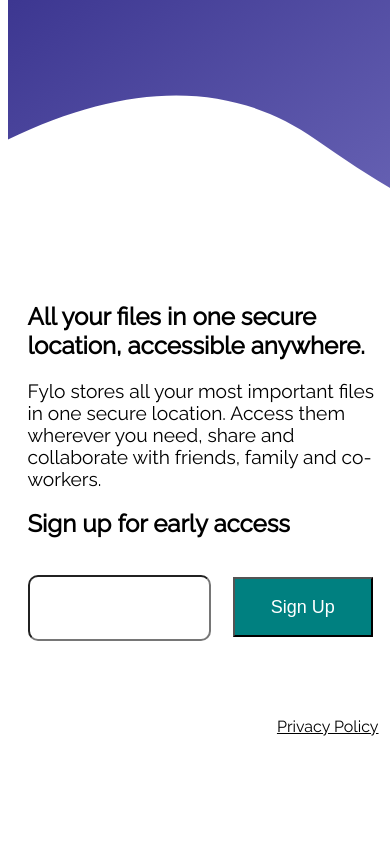
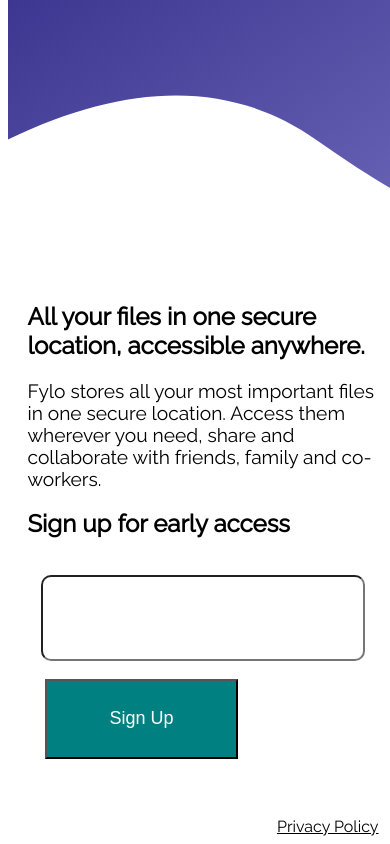
Before and after one commit to ChamuMutezva/fylo-landing-page, a plain HTML site: page index.html in a window 390 px wide. Shown: the part 545-1389 px from the top of the page. Before the commit the page ends 1289 px from the top, so only its background shows below. Drawn offline with Linux system fonts and the light colour scheme.

Commit message:
feat: mobile buttons and text layout and positioning

```diff
--- a/main.css
+++ b/main.css
@@ -83,14 +83,14 @@ div#signUp {
 
 input[type="text"] {
     width: 50%;
-    height: 60px;
+    height: 80px;
     border-radius: 10px;
     margin: 5% 0;
 }
 
 input[type="submit"] {
     width: 40%;
-    height: 60px;
+    height: 80px;
     margin-left: 5%;
     background-color: teal;
     color: white;
@@ -156,6 +156,19 @@ footer {
 
 }
 
+@media only screen and (min-width: 521px) and (max-width: 825) {
+
+    .illustration {
+        margin-top: -15%;
+    }
+
+    aside img {
+        /* transform: scale(0.6); */
+        width: 70%;
+        margin-top: 40%;
+    }
+
+}
 
 @media only screen and (max-width: 520px) {
 
@@ -173,18 +186,17 @@ footer {
         margin-top: 40%;
     }
 
-}
-
-@media only screen and (min-width: 521px) and (max-width: 825){
-
-    .illustration {
-        margin-top: -15%;
+    div#signUp {
+        display: grid;
+        grid-template-columns: 1fr;
     }
 
-    aside img {
-        /* transform: scale(0.6); */
-        width: 70%;
-        margin-top: 40%;
+    input[type="text"] {
+        width: 90%;
+        justify-self: center
     }
 
+    input[type="submit"] {
+        width: 55%;
+    }
 }
```
